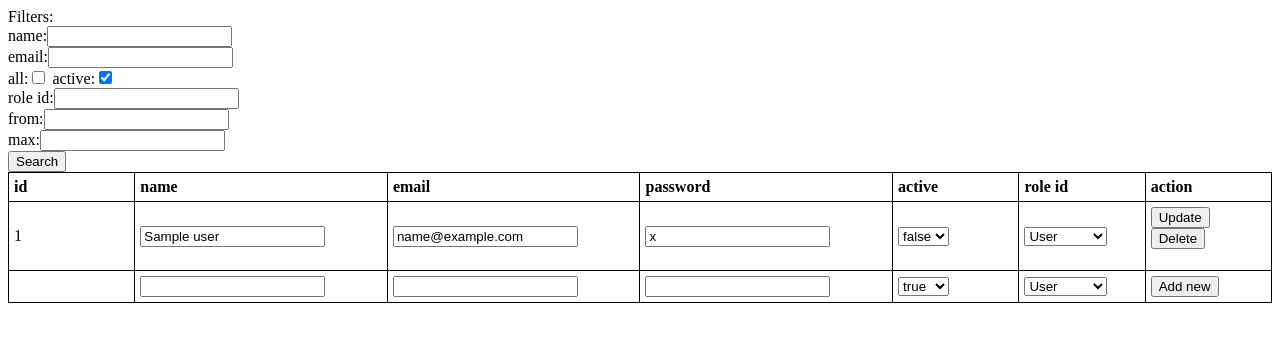
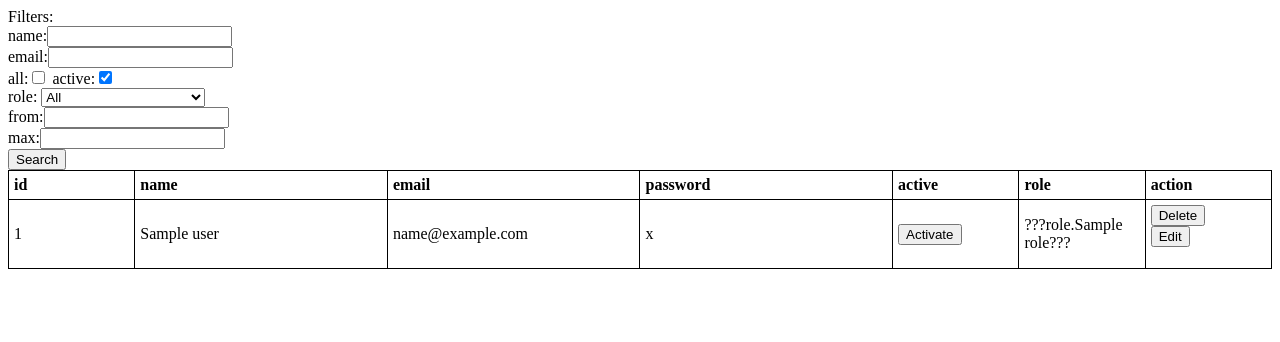
Before and after one commit to Uaman/NextBook, a Java web app: template src/main/webapp/WEB-INF/views/admin/users/users.jsp in a window 1280 px wide. Shown: the top 342 px of the page. Run offline with Tomcat 11, a stand-in JSP engine, Linux system fonts and the light colour scheme; the template is opened without the code that fills it: most values are stand-ins (such as "Sample title", 1, 10 or a date in 2020); some libraries are stand-ins or nearby versions.

Commit message:
/admin/users fix
- fix filters
- fix editing

```diff
--- a/src/main/java/com/nextbook/dao/impl/UserDAO.java
+++ b/src/main/java/com/nextbook/dao/impl/UserDAO.java
@@ -209,9 +209,9 @@
         }
         if(criterion.getRoleId() > 0) {
             if(where) {
-                queryString.append(" AND user.roleId=:roleId");
+                queryString.append(" AND user.roleEntity.id=:roleId");
             } else {
-                queryString.append(" WHERE user.roleId=:roleId");
+                queryString.append(" WHERE user.roleEntity.id=:roleId");
             }
             params.put("roleId", criterion.getRoleId());
             where = true;
--- a/src/main/webapp/WEB-INF/views/admin/users/users.jsp
+++ b/src/main/webapp/WEB-INF/views/admin/users/users.jsp
@@ -13,7 +13,7 @@
 <head>
   <title>Users</title>
     <script src="https://ajax.googleapis.com/ajax/libs/jquery/2.1.3/jquery.min.js"></script>
-  <script src="/resources/js/admin/users/user-table/filter.js"></script>
+  <script src="/resources/js/admin/users/user-table/admin.users.js"></script>
   <style>
     table{
       width: 100%;
@@ -32,7 +32,14 @@
 <label>name:<input type="text" id="name"/></label> <br />
 <label>email:<input type="text" id="email"/></label> <br />
 <label>all:<input type="checkbox" id="all"></label> <label>active:<input type="checkbox" id="active" checked></label> <br />
-<label>role id:<input type="text" id="roleId"/></label> <br />
+<label>role:
+<select id="role-filter">
+    <option value="0">All</option>
+    <c:forEach var="role" items="${roles}">
+        <option value="${role.id}"><spring:message code="role.${role.name}" /></option>
+    </c:forEach>
+</select>
+</label> <br />
 <label>from:<input type="text" id="from"/></label> <br />
 <label>max:<input type="text" id="max"/></label> <br />
 <input value="Search" type="submit" id="send-filter">
@@ -43,80 +50,59 @@
     <th width="20%">email</th>
     <th width="20%">password</th>
     <th width="10%">active</th>
-    <th width="10%">role id</th>
+    <th width="10%">role</th>
     <th width="10%">action</th>
   </tr>
   <tbody id="added">
   <c:forEach var="user" items="${users}">
-    <tr>
-      <form action="/admin/users/update-user" method="POST" id="userForm${user.id}">
-        <input type="hidden" value="${user.id}" name="id"/>
+    <tr id="row-${user.id}">
         <td width="10%">
           ${user.id}
         </td>
         <td width="20%">
-          <input type="text" value="${user.name}" name="name"/>
+          ${user.name}
         </td>
         <td width="20%">
-          <input type="text" value="${user.email}" name="email"/>
+          ${user.email}
         </td>
         <td width="20%">
-          <input type="text" value="${user.password}" name="password"/>
+          ${user.password}
         </td>
         <td width="10%">
-          <select name="active">
-            <option ${user.active?"selected":""} value="true">true</option>
-            <option ${user.active?"":"selected"} value="false">false</option>
-          </select>
+            <c:choose>
+                <c:when test="${user.active}">
+                    <button class="deactivate" value="${user.id}">Deactivate</button>
+                </c:when>
+                <c:otherwise>
+                    <button class="activate" value="${user.id}">Activate</button>
+                </c:otherwise>
+            </c:choose>
         </td>
         <td width="10%">
-            <%--<spring:message code="role.${user.role.name}" />--%>
-          <select name="roleId">
-            <c:forEach begin="1" end="5" step="1" var="index">
-              <option value="${index}" <c:if test="index==user.role.id">selected</c:if> >
-                 <c:choose>
-                   <c:when test="${index eq 1}">
-                     <spring:message code="role.user" />
-                   </c:when>
-                   <c:when test="${index eq 2}">
-                     <spring:message code="role.author" />
-                   </c:when>
-                   <c:when test="${index eq 3}">
-                     <spring:message code="role.publisher" />
-                   </c:when>
-                   <c:when test="${index eq 4}">
-                     <spring:message code="role.moderator" />
-                   </c:when>
-                   <c:when test="${index eq 5}">
-                     <spring:message code="role.admin" />
-                   </c:when>
-                 </c:choose>
-               </option>
-            </c:forEach>
-          </select>
+            <spring:message code="role.${user.role.name}" />
         </td>
-        <th width="10%">
-          <input type="submit" value="Update" />
-      </form>
-      <form action="/users/delete/${user.id}" method="GET">
-          <input type="submit" value="Delete" />
-        </th>
-      </form>
+        <td width="10%">
+            <button class="delete" value="${user.id}">Delete</button>
+            <form action="/admin/users/edit-user">
+                <input type="hidden" name="userId" value="${user.id}">
+                <input type="submit" value="Edit">
+            </form>
+        </td>
     </tr>
   </c:forEach>
   </tbody>
+    <%--
   <tr>
-    <form action="/users/add" method="POST">
       <td width="10%">
       </td>
       <td width="20%">
-        <input type="text" value="" name="name"/>
+        <input type="text" name="name" placeholder="name.."/>
       </td>
       <td width="20%">
-        <input type="text" value="" name="email"/>
+        <input type="text" value="" name="email" placeholder="email.."/>
       </td>
       <td width="20%">
-        <input type="text" value="" name="password"/>
+        <input type="text" value="" name="password" placeholder="password.."/>
       </td>
       <td width="10%">
         <select name="active">
@@ -125,19 +111,17 @@
         </select>
       </td>
       <td width="10%">
-        <select name="roleId">
-          <option value="1"><spring:message code="role.user" /></option>
-          <option value="2"><spring:message code="role.author" /></option>
-          <option value="3"><spring:message code="role.publisher" /></option>
-          <option value="4"><spring:message code="role.moderator" /></option>
-          <option value="5"><spring:message code="role.admin" /></option>
-        </select>
+          <select id="role-for">
+              <c:forEach var="role" items="${roles}">
+                  <option value="${role.id}"><spring:message code="role.${role.name}" /></option>
+              </c:forEach>
+          </select>
       </td>
       <th width="10%">
-        <input type="submit" value="Add new"/>
+        <input type="submit" value="Add new" id="add-new-user"/>
       </th>
-    </form>
   </tr>
+  --%>
 </table>
 </body>
 </html>
--- /dev/null
+++ b/src/main/webapp/resources/js/admin/users/user-table/admin.users.js
@@ -0,0 +1,97 @@
+$(document).ready(function(){
+    $('#send-filter').click(function(){
+        var data = {
+            name: $('#name').val(),
+            email: $('#email').val(),
+            roleId: $('#role-filter').val(),
+            from: $('#from').val(),
+            max: $('#max').val()
+        };
+
+        if($('#all').is(':checked')){
+            data.state = 'all';
+        } else {
+            data.state = $('#active').is(':checked') ? 'active' : 'not-active';
+        }
+
+        $.ajax({
+            url: '/admin/users/users-filter',
+            data: JSON.stringify(data),
+            type: 'POST',
+            dataType: 'json',
+            beforeSend: function(xhr) {
+                xhr.setRequestHeader("Accept", "application/json");
+                xhr.setRequestHeader("Content-Type", "application/json");
+            },
+            success: function(data) {
+                $('#added').empty();
+                var html = '';
+                for(var i = 0; i < data.length; ++i){
+                    html += formUser(data[i]);
+                }
+                $('#added').append(html);
+            },
+            error: function(e){
+                console.log('Error: ' + JSON.stringify(e));
+            }
+        });
+    });
+
+    $('body').on('click', '.deactivate', function(){
+        var self = this;
+        var id = $(self).attr('value');
+        $.ajax({
+            url: '/admin/users/change-active-user-status/'+id+'/false',
+            type: 'POST',
+            success: function(data){
+                $(self).removeClass('deactivate').addClass('activate').text('Activate');
+            }
+        })
+    });
+
+    $('body').on('click', '.activate', function(){
+        var self = this;
+        var id = $(self).attr('value');
+        $.ajax({
+            url: '/admin/users/change-active-user-status/'+id+'/true',
+            type: 'POST',
+            success: function(data){
+                $(self).removeClass('activate').addClass('deactivate').text('Deactivate');
+            }
+        })
+    });
+
+    $('body').on('click', '.delete', function(){
+        var id = $(this).attr('value');
+        $.ajax({
+            url: '/admin/users/delete-user/'+id,
+            type: 'POST',
+            success: function(data){
+                if(data){
+                    $('#row-'+id).remove();
+                }
+            }
+        });
+    });
+
+});
+
+function formUser(item){
+    var html = '<tr>';
+    html += '<td width="10%">'+item.id+'</td>';
+    html += '<td width="20%">'+item.name+'</td>';
+    html += '<td width="20%">'+item.email+'</td>';
+    html += '<td width="20%">'+item.password+'</td>';
+    html += '<td width="10%">';
+    if(item.active){
+        html += '<button class="deactivate" value="'+item.id+'">Deactivate</button>';
+    } else {
+        html += '<button class="activate" value="'+item.id+'">Activate</button>';
+    }
+    html +=    '</td>';
+    html += '<td width="10%">'+item.role.name+'</td>';
+    html += '<td width="10%"><button class="delete" value="'+item.id+'">Delete</button>';
+    html += '<form action="/admin/users/edit-user"><input type="hidden" name="userId" value="'+item.id+'">';
+    html += '<input type="submit" value="Edit"></form></td></tr>';
+    return html;
+}
--- a/src/main/webapp/resources/js/admin/users/user-table/filter.js
+++ /dev/null
@@ -1,55 +0,0 @@
-$(document).ready(function(){
-    $('#send-filter').click(function(){
-        var data = {
-            name: $('#name').val(),
-            email: $('#email').val(),
-            roleId: $('#roleId').val(),
-            from: $('#from').val(),
-            max: $('#max').val()
-        };
-
-        if($('#all').is(':checked')){
-            data.state = 'all';
-        } else {
-            data.state = $('#active').is(':checked') ? 'active' : 'not-active';
-        }
-
-        $.ajax({
-            url: '/filters',
-            data: JSON.stringify(data),
-            type: 'POST',
-            dataType: 'json',
-            beforeSend: function(xhr) {
-                xhr.setRequestHeader("Accept", "application/json");
-                xhr.setRequestHeader("Content-Type", "application/json");
-            },
-            success: function(data) {
-                if(data.length > 0){
-                    $('#added').empty();
-                    var html = '';
-                    for(var i = 0; i < data.length; ++i){
-                        html += formUser(data[i]);
-                    }
-                    $('#added').append(html);
-                }
-            },
-            error: function(e){
-                console.log('Error: ' + JSON.stringify(e));
-            }
-        });
-    });
-});
-
-function formUser(item){
-    var html = '<tr><form action="/users/update/'+item.id+'" method="POST">';
-    html += '<input type="hidden" value="'+item.id+'" name="id"/>';
-    html += '<td width="10%">'+item.id+'</td>';
-    html += '<td width="20%"><input type="text" value="'+item.name+'" name="name"/></td>';
-    html += '<td width="20%"><input type="text" value="'+item.email+'" name="email"/></td>';
-    html += '<td width="20%"><input type="text" value="'+item.password+'" name="password"/></td>';
-    html += '<td width="10%"><input type="text" value="'+item.active+'" name="active"/></td>';
-    html += '<td width="10%"><input type="text" value="'+item.roleId+'" name="roleId"/></td>';
-    html += '<th width="10%"><input type="submit" value="Update" /></form>';
-    html += '<form action="/users/delete/'+item.id+'" method="GET"><input type="submit" value="Delete"/></form></th></tr>';
-    return html;
-}
```
Also changed, not shown: src/main/java/com/nextbook/controllers/cabinet/admin/AdminUserController.java (+51 -17 lines), src/main/java/com/nextbook/domain/forms/admin/UserEditForm.java (added, +48 -0 lines), src/main/webapp/WEB-INF/views/admin/users/edit-user.jsp (added, +33 -0 lines), src/main/webapp/resources/js/admin/users/edit.user.js (added, +28 -0 lines).
